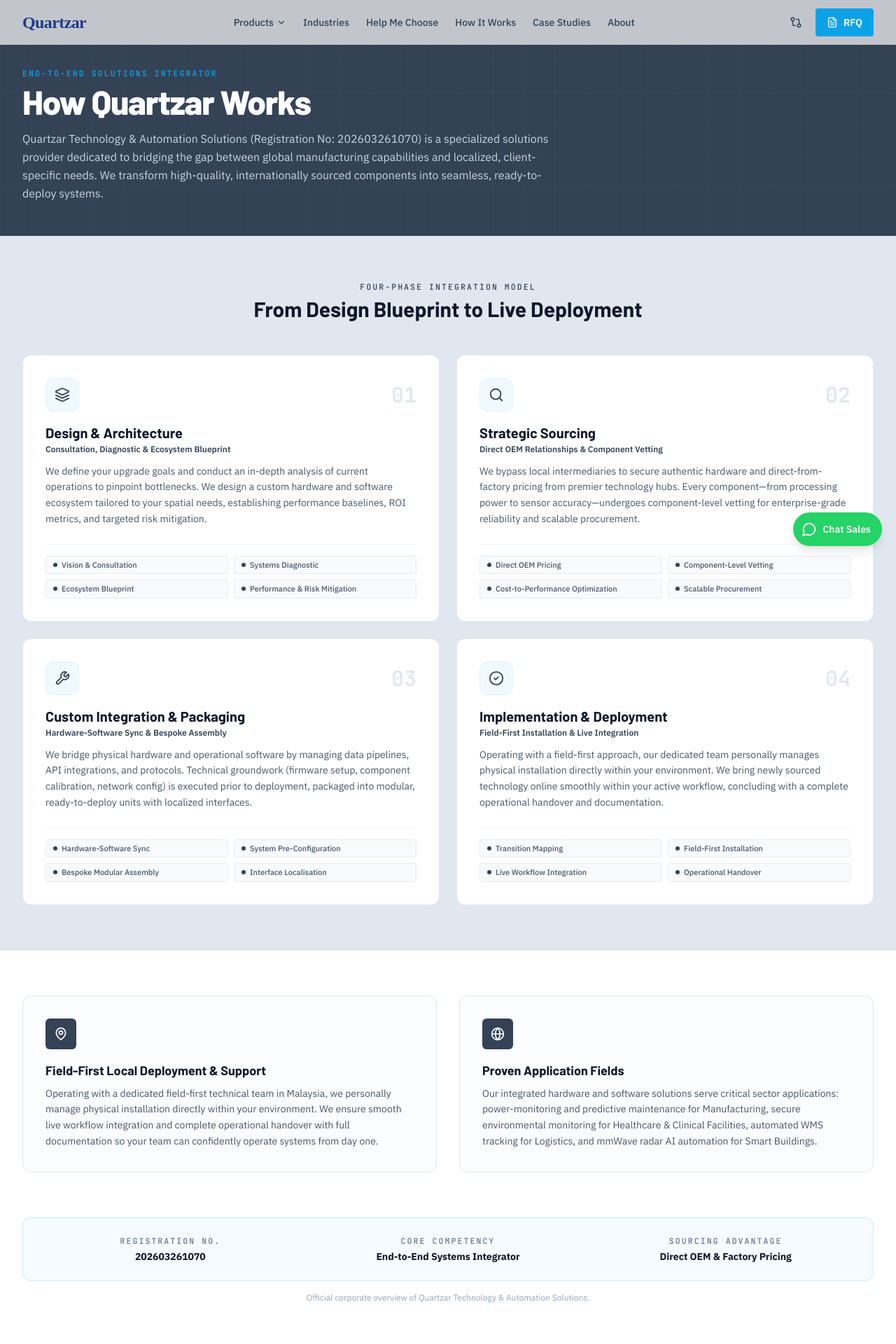
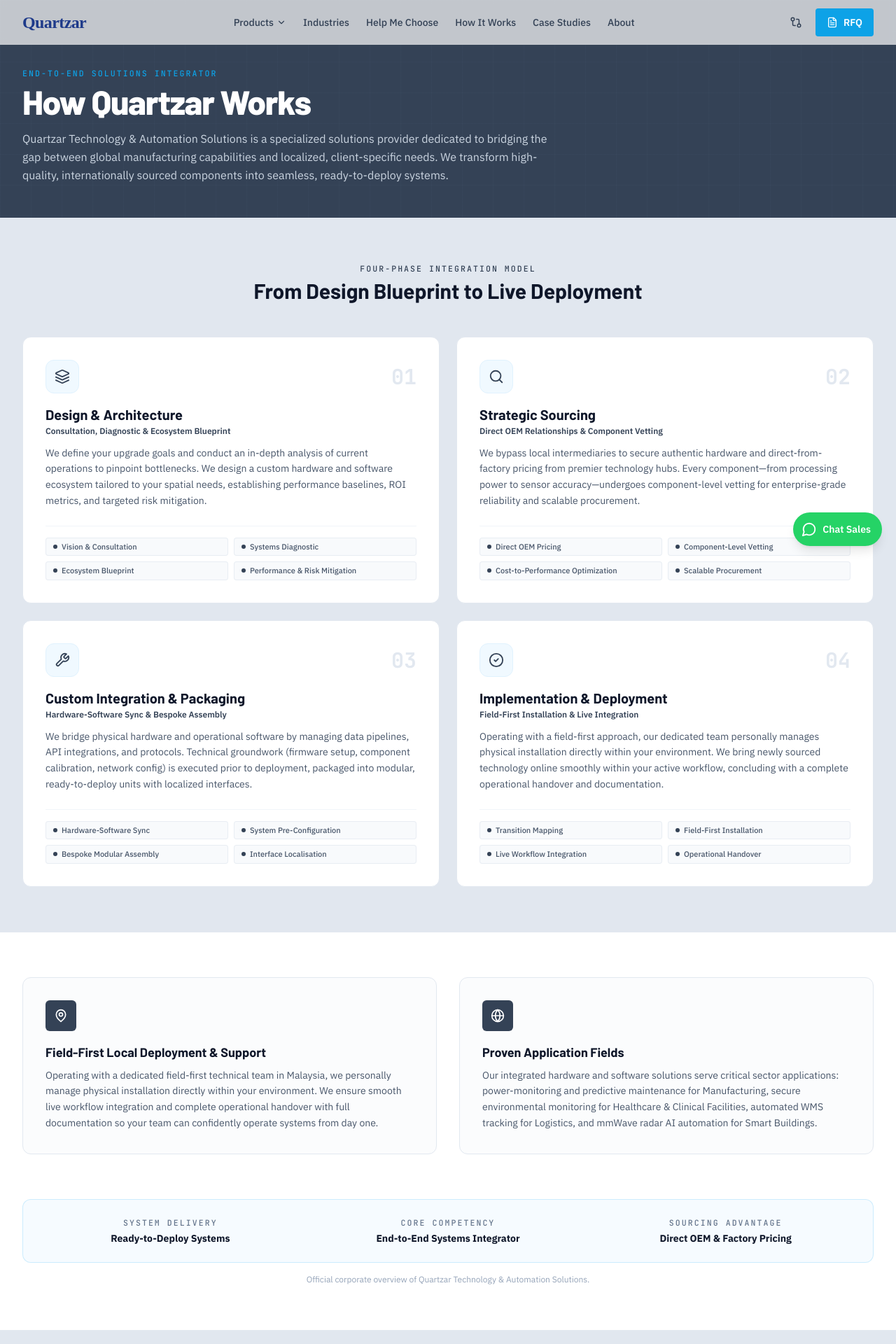
Before and after one commit to sjteo398/techup-catalog, a React (Vite) app: page /sourcing in a window 1280 px wide. Shown: the top 1920 px of the page at 70% size. Built offline with nearby package versions, Linux system fonts and the light colour scheme; a web font is replaced by a local one.

Commit message:
Remove registration number from How It Works page

```diff
--- a/src/pages/Sourcing.jsx
+++ b/src/pages/Sourcing.jsx
@@ -43,7 +43,7 @@ export default function Sourcing() {
           <p className="eyebrow text-[hsl(var(--accent))]">End-to-End Solutions Integrator</p>
           <h1 className="mt-2 text-3xl sm:text-4xl lg:text-5xl font-display font-extrabold tracking-tight">How Quartzar Works</h1>
           <p className="mt-4 text-slate-300 max-w-3xl leading-relaxed">
-            Quartzar Technology & Automation Solutions (Registration No: 202603261070) is a specialized solutions provider dedicated to bridging the gap between global manufacturing capabilities and localized, client-specific needs. We transform high-quality, internationally sourced components into seamless, ready-to-deploy systems.
+            Quartzar Technology & Automation Solutions is a specialized solutions provider dedicated to bridging the gap between global manufacturing capabilities and localized, client-specific needs. We transform high-quality, internationally sourced components into seamless, ready-to-deploy systems.
           </p>
         </div>
       </section>
@@ -109,7 +109,7 @@ export default function Sourcing() {
         <div className="max-w-7xl mx-auto px-4 sm:px-6 lg:px-8 pb-16">
           <div className="rounded-xl bg-sky-50/60 border border-sky-200/70 p-6 grid sm:grid-cols-3 gap-6 text-center">
             {[
-              ["Registration No.", "202603261070"],
+              ["System Delivery", "Ready-to-Deploy Systems"],
               ["Core Competency", "End-to-End Systems Integrator"],
               ["Sourcing Advantage", "Direct OEM & Factory Pricing"]
             ].map(([k, v]) => (
```
